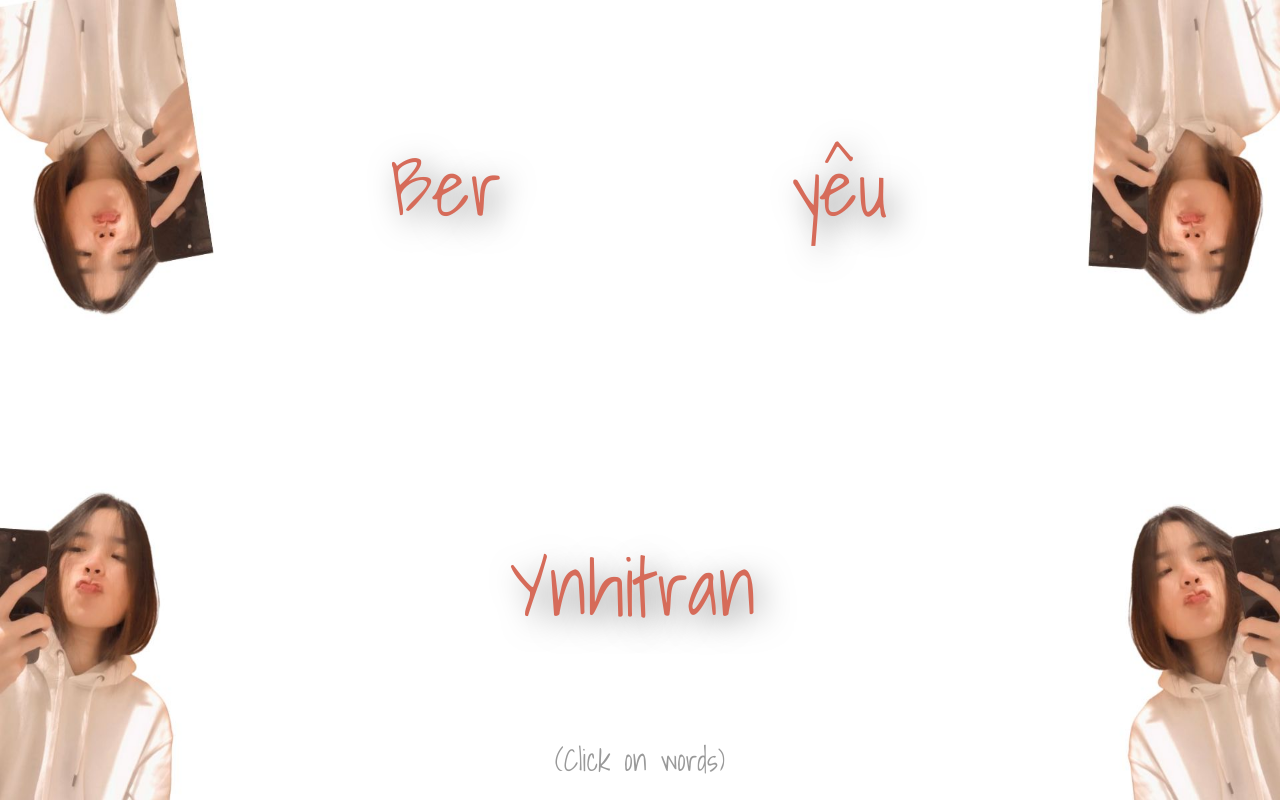
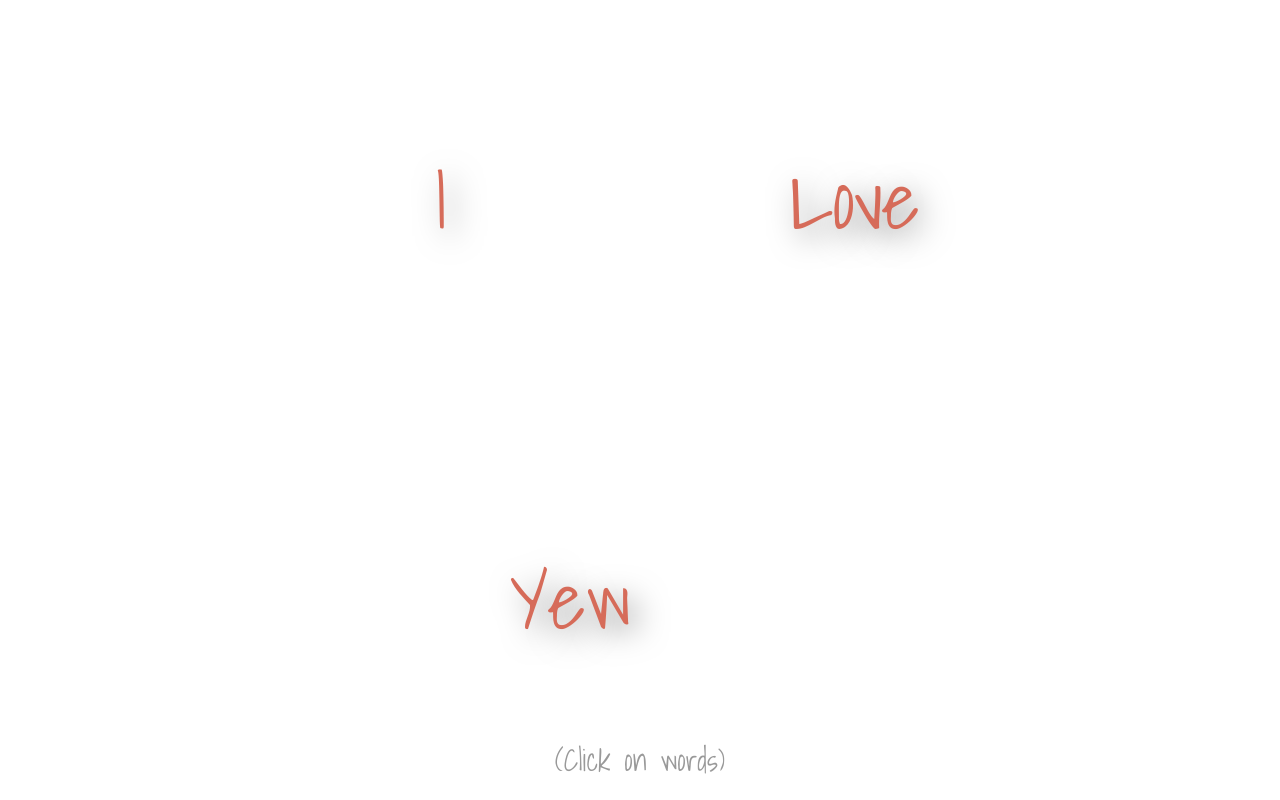
Before and after one commit to uyennhi12400/ILoveYew, a plain HTML site: page index.html in a window 1280 px wide. Drawn offline with Linux system fonts and the light colour scheme.

Commit message:
First commit

```diff
--- a/index.html
+++ b/index.html
@@ -4,57 +4,22 @@
     <meta charset="UTF-8">
     <meta http-equiv="X-UA-Compatible" content="IE=edge">
     <meta name="viewport" content="width=device-width, initial-scale=1.0">
-    <title>HappyAnnhibervery</title>
+    <title>ILoveYew</title>
     <link rel="icon" href="icon_path" type="image/icon type">
     <link rel="stylesheet" href="style.css">
 </head>
 <body>
     <section>
-    <img src="assets/Img/Untitled design.jpg" style="height: 100vh;">
     <div class="wrapper">
         <input type="checkbox" id="ck1"/>
-        <label for="ck1">Ber</label>
+        <label for="ck1">I</label>
         <input type="checkbox" id="ck2"/>
-        <label for="ck2">yêu</label>
+        <label for="ck2">Love</label>
         <input type="checkbox" id="ck3"/>
-        <label for="ck3">Ynhitran</label>
+        <label for="ck3">Yew</label>
     </div>
     <span>(Click on words)</span>
    </section>
 
-   <div>
-    Hello?
-   </div>
-   <!-- <section>
-    <div id="hobby">
-        <div class="hobby-card">
-        <div class="flip-card">
-            <div class="flip-card-inner">
-                <div class="back">
-                   <img src="assets/Img/Me.jpeg" style="width: 200px; border-radius: 30%; ">
-                </div>
-
-                <div class="front">
-                    <h3>Clarke Quay</h3>
-                </div>
-            </div>
-        </div>
-
-        <div class="flip-card">
-         <div class="flip-card-inner">
-            <div class="back">
-               <img src="/assets/Img/Manila.jpg" style="width: 200px; height:200px; border-radius: 30%; ">
-            </div>
-
-            <div class="front">
-                <h3>Manila</h3>
-            </div>
-        </div>
-    </div>
-    </div>
-</div>
-</section> -->
-
-
 </body>
 </html>
```
